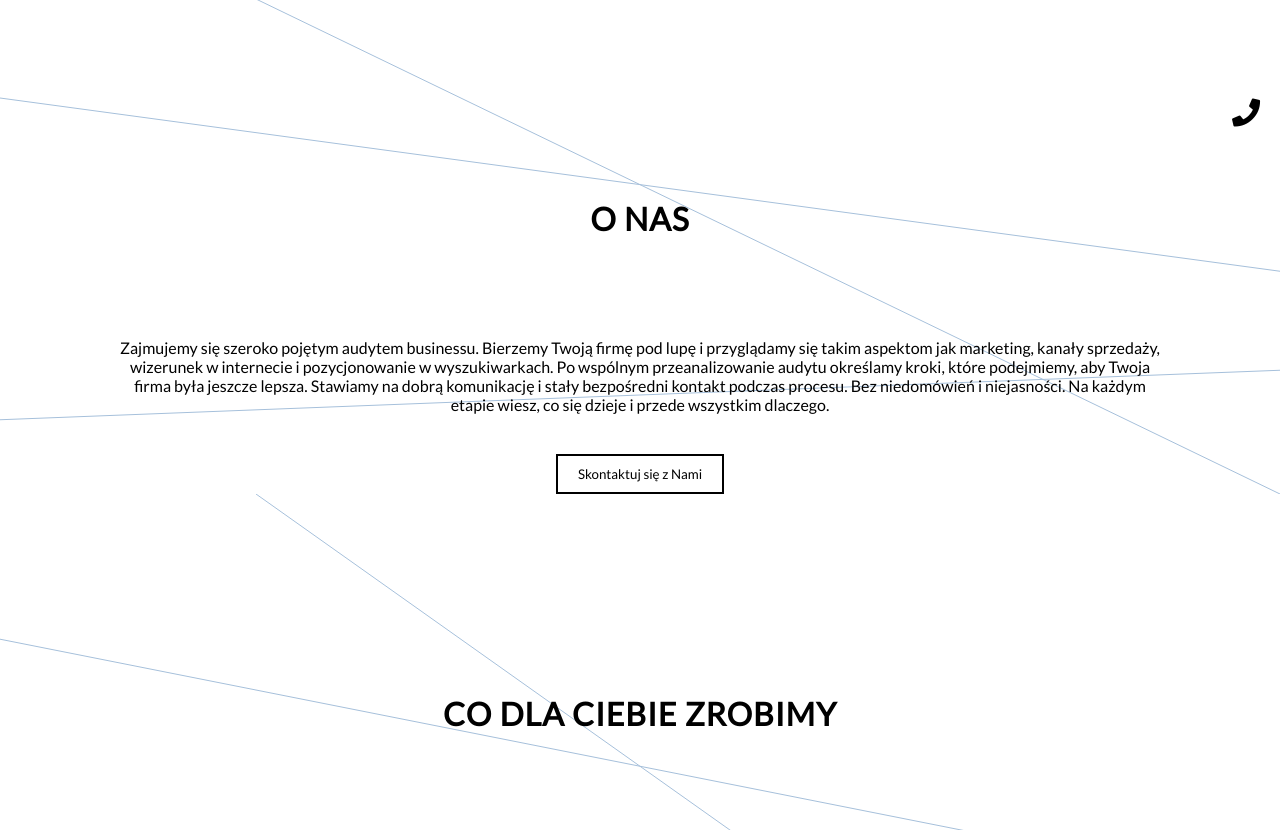
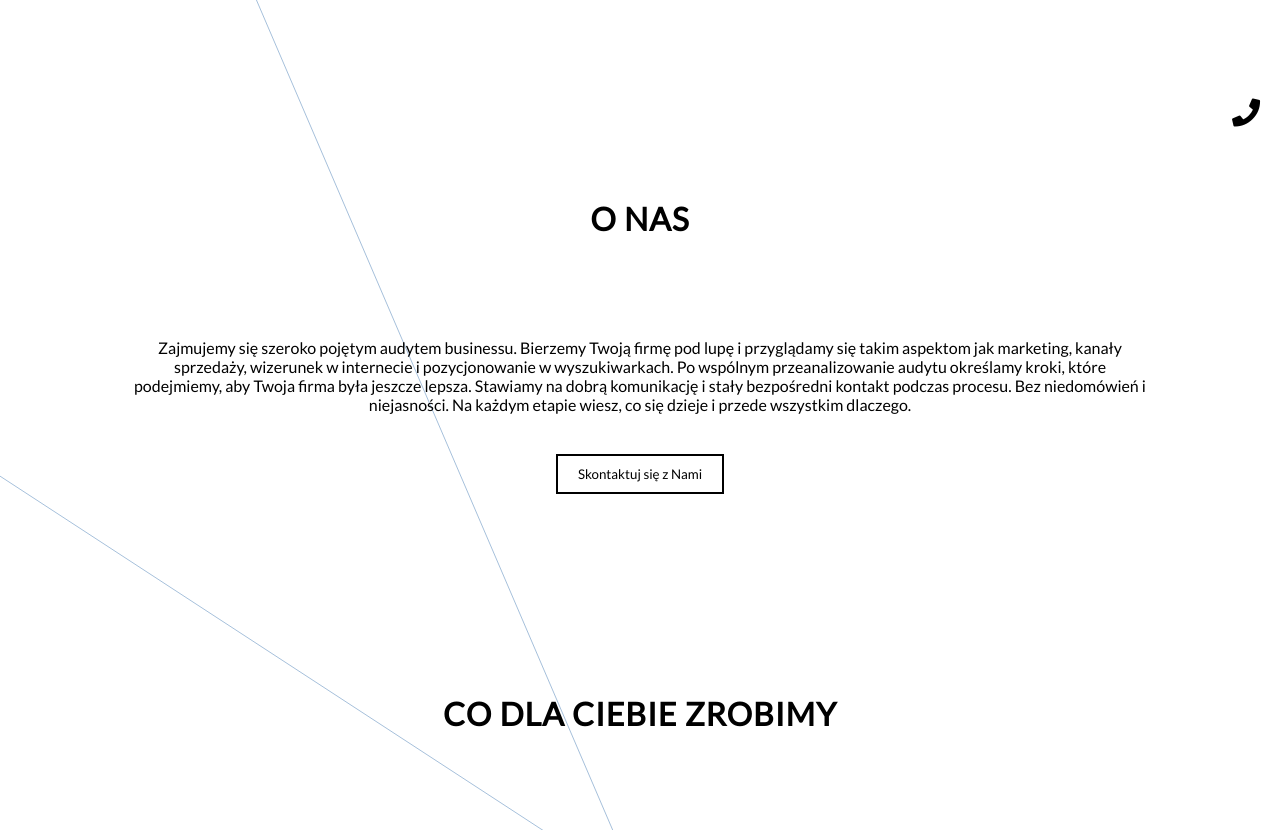
Before and after one commit to mszyszka/-Construction-company-site, a PHP site: page /index.htm in a window 1280 px wide. Shown: the part 651-1481 px from the top of the page. Run offline with PHP 8.4, Linux system fonts and the light colour scheme.

Commit message:
I changed max-width of p > 1200px in section.o-nas, and changed main grid

```diff
--- a/index.htm
+++ b/index.htm
@@ -45,12 +45,18 @@
             Zrobimy audyt Twojego businessu i pomożemy go zoptymalizować, tak abyś miał mniej na głowie i zarabiał więcej.
         </p>
     </header>
-    <section class="o-nas">
-            <svg width="100%" height="100%" version="1.1" class="o-nas-lines">
+    <main class="main-content">
+        <svg width="100%" height="100%" version="1.1" class="main-lines">
                 <line x1="0" x2="100%" y1="20%" y2="55%" stroke="#a6c0db" stroke-width="1"/>
                 <line x1="20%" x2="100%" y1="0" y2="100%" stroke="#a6c0db" stroke-width="1"/>
                 <line x1="0" x2="100%" y1="85%" y2="75%" stroke="#a6c0db" stroke-width="1"/>
         </svg>
+        <section class="o-nas">
+                <!-- <svg width="100%" height="100%" version="1.1" class="o-nas-lines">
+                    <line x1="0" x2="100%" y1="20%" y2="55%" stroke="#a6c0db" stroke-width="1"/>
+                    <line x1="20%" x2="100%" y1="0" y2="100%" stroke="#a6c0db" stroke-width="1"/>
+                    <line x1="0" x2="100%" y1="85%" y2="75%" stroke="#a6c0db" stroke-width="1"/>
+                </svg>         -->
                 <h1 class="o-nas-h1">O nas</h1>
                 <p class="o-nas-p">
                     Zajmujemy się szeroko pojętym audytem businessu. Bierzemy Twoją firmę pod lupę i przyglądamy się
@@ -63,11 +69,11 @@
         </section>
 
         <section class="co-mozemy">
-        <svg width="100%" height="100%" version="1.1" class="co-mozemy-lines">
+            <!-- <svg width="100%" height="100%" version="1.1" class="co-mozemy-lines">
                 <line x1="0" x2="100%" y1="20%" y2="55%" stroke="#a6c0db" stroke-width="1"/>
                 <line x1="20%" x2="100%" y1="0" y2="100%" stroke="#a6c0db" stroke-width="1"/>
                 <line x1="0" x2="100%" y1="85%" y2="75%" stroke="#a6c0db" stroke-width="1"/>
-        </svg>
+            </svg>         -->
             <!-- <i class="far fa-question-circle icon"></i> -->
             <h1 class="co-mozemy-h1">Co dla Ciebie zrobimy</h1>
 
@@ -94,11 +100,11 @@
         </section>
 
         <section class="zaufali-nam">
-        <svg width="100%" height="100%" version="1.1" class="zaufali-nam-lines">
+            <!-- <svg width="100%" height="100%" version="1.1" class="zaufali-nam-lines">
                 <line x1="0" x2="100%" y1="20%" y2="55%" stroke="#a6c0db" stroke-width="1"/>
                 <line x1="20%" x2="100%" y1="0" y2="100%" stroke="#a6c0db" stroke-width="1"/>
                 <line x1="0" x2="100%" y1="85%" y2="75%" stroke="#a6c0db" stroke-width="1"/>
-        </svg>
+            </svg>         -->
             <!-- <i class="far fa-question-circle icon"></i> -->
             <h1 class="zaufali-nam-h1">Zaufali nam</h1>
             <p class="zaufali-nam-p">
@@ -124,13 +130,13 @@
                 <img src="/img/adidas.svg" class="img-right-col">
             </div>
         </section>
-
+    </main>
     <section class="kontakt">
-        <svg width="100%" height="100%" version="1.1" class="o-nas-lines">
+        <!-- <svg width="100%" height="100%" version="1.1" class="o-nas-lines">
             <line x1="0" x2="100%" y1="20%" y2="55%" stroke="#a6c0db" stroke-width="1"/>
             <line x1="20%" x2="100%" y1="0" y2="100%" stroke="#a6c0db" stroke-width="1"/>
             <line x1="0" x2="100%" y1="85%" y2="75%" stroke="#a6c0db" stroke-width="1"/>
-        </svg>
+        </svg>         -->
         <h1 class="kontakt-h1">Kontakt</h1>
         <p class="kontakt-p">
             Masz pytania lub jakiekolwiek wątpliwości? Skontaktuj się z nami.
@@ -140,17 +146,14 @@
                 <!-- Imię -->
                 <input type="text" class="input-imie" name="name" placeholder="Imię">
             </label>
-
             <label class="label-email">
                 <!-- Twój email -->
                 <input type="email" class="input-email" name="email" placeholder="Email">
             </label>
-
             <label class="label-tytul">
                 <!-- Tytuł -->
                 <input type="text" class="input-tytul" name="subject" placeholder="Tytuł wiadomość">
             </label>
-
             <label class="label-wiadomosc">
                 <!-- Twoja Wiadomość -->
                 <textarea class="textarea-wiadomosc" name="message" placeholder="Twoja wiadomość"></textarea>
--- a/style.css
+++ b/style.css
@@ -131,17 +131,24 @@ h1 {
     .top-nav ul.nav-ul .li-3 {
       grid-area: li-3; }
 
+.main-content {
+  display: grid;
+  grid-template-columns: [main-col-start] auto [main-col-end];
+  grid-template-rows: [main-row-start] auto auto auto auto [main-row-end];
+  grid-template-areas: "main-lines" "section-o-nas" "section-co-mozemy" "section-zaufali-nam"; }
+  .main-content .main-lines {
+    grid-area: main-lines;
+    grid-column-start: main-col-start;
+    grid-column-end: main-col-end;
+    grid-row-start: main-row-start;
+    grid-row-end: main-row-end; }
+
 section.o-nas {
+  grid-area: section-o-nas;
   display: grid;
   grid-template-columns: [o-nas-col-start] auto [o-nas-col-end];
-  grid-template-rows: [o-nas-row-start] auto [o-nas-h1-start] auto [o-nas-h1-end o-nas-p-start] auto [o-nas-p-end o-nas-kontakt-btn-start] auto [o-nas-kontakt-btn-end o-nas-row-end];
-  grid-template-areas: "o-nas-lines" "o-nas-h1" "o-nas-p" "o-nas-kontakt-btn"; }
-  section.o-nas .o-nas-lines {
-    grid-area: o-nas-lines;
-    grid-column-start: o-nas-col-start;
-    grid-column-end: o-nas-col-end;
-    grid-row-start: o-nas-row-start;
-    grid-row-end: o-nas-row-end; }
+  grid-template-rows: [o-nas-row-start o-nas-h1-start] auto [o-nas-h1-end o-nas-p-start] auto [o-nas-p-end o-nas-kontakt-btn-start] auto [o-nas-kontakt-btn-end o-nas-row-end];
+  grid-template-areas: "o-nas-h1" "o-nas-p" "o-nas-kontakt-btn"; }
   section.o-nas .o-nas-h1 {
     grid-area: o-nas-h1;
     justify-self: center;
@@ -164,16 +171,11 @@ section.o-nas {
       color: #fff; }
 
 section.co-mozemy {
+  grid-area: section-co-mozemy;
   display: grid;
   grid-template-columns: [co-mozemy-col-start] auto [co-mozemy-col-end];
-  grid-template-rows: [co-mozemy-row-start co-mozemy-h1-start] auto [co-mozemy-h1-end] auto [co-mozemy-end];
-  grid-template-areas: "co-mozemy-lines" "co-mozemy-h1" "co-mozemy-ul"; }
-  section.co-mozemy .co-mozemy-lines {
-    grid-area: co-mozemy-lines;
-    grid-column-start: co-mozemy-col-start;
-    grid-column-end: co-mozemy-col-end;
-    grid-row-start: co-mozemy-row-start;
-    grid-row-end: co-mozemy-row-end; }
+  grid-template-rows: [co-mozemy-row-start co-mozemy-h1-start] auto [co-mozemy-h1-end co-mozemy-ul-start] auto [co-mozemy-ul-end co-mozemy-row-end];
+  grid-template-areas: "co-mozemy-h1" "co-mozemy-ul"; }
   section.co-mozemy .co-mozemy-h1 {
     grid-area: co-mozemy-h1;
     justify-self: center;
@@ -467,7 +459,9 @@ footer {
           padding: 10px 0; }
 
   .o-nas .o-nas-p {
-    padding: 0 120px !important; }
+    display: block;
+    max-width: 1100px;
+    margin: 0 auto 40px auto; }
   .o-nas .o-nas-h1 {
     margin: 200px 0 100px 0 !important; }
 
--- a/style.scss
+++ b/style.scss
@@ -185,24 +184,44 @@ h1 {
     }
 }
 
+//////////////////////////////////main.main-content////////////////////////////////////
+.main-content {
+    display: grid;
+    grid-template-columns: [main-col-start] auto [main-col-end];
+    grid-template-rows: [main-row-start] auto auto auto auto [main-row-end];
+    grid-template-areas:
+    "main-lines"
+    "section-o-nas"
+    "section-co-mozemy"
+    "section-zaufali-nam";
+    .main-lines {
+        grid-area: main-lines;
+        grid-column-start: main-col-start;
+        grid-column-end: main-col-end;
+        grid-row-start: main-row-start;
+        grid-row-end: main-row-end;
+    }
+
+}
 //////////////////////////////////section.o-nas////////////////////////////////////
 section.o-nas {
+    grid-area: section-o-nas;
     display: grid;
     grid-template-columns: [o-nas-col-start] auto [o-nas-col-end];
-    grid-template-rows: [o-nas-row-start ] auto [o-nas-h1-start] auto [o-nas-h1-end o-nas-p-start] auto [o-nas-p-end o-nas-kontakt-btn-start] auto [o-nas-kontakt-btn-end o-nas-row-end];
+    grid-template-rows: [o-nas-row-start o-nas-h1-start] auto [o-nas-h1-end o-nas-p-start] auto [o-nas-p-end o-nas-kontakt-btn-start] auto [o-nas-kontakt-btn-end o-nas-row-end];
     grid-template-areas:
-    "o-nas-lines"
+    // "o-nas-lines"
     "o-nas-h1"
     "o-nas-p"
     "o-nas-kontakt-btn";
 
-    .o-nas-lines {
-        grid-area: o-nas-lines;
-        grid-column-start: o-nas-col-start;
-        grid-column-end: o-nas-col-end;
-        grid-row-start: o-nas-row-start;
-        grid-row-end: o-nas-row-end;
-    }
+    // .o-nas-lines {
+    //     grid-area: o-nas-lines;
+    //     grid-column-start: o-nas-col-start;
+    //     grid-column-end: o-nas-col-end;
+    //     grid-row-start: o-nas-row-start;
+    //     grid-row-end: o-nas-row-end;
+    // }
 
     .o-nas-h1 {
         grid-area: o-nas-h1;
@@ -233,22 +252,23 @@ section.o-nas {
 }
 /////////////////////////////section.co-mozemy///////////////////////////////////////
 section.co-mozemy {
+    grid-area: section-co-mozemy;
     display: grid;
     grid-template-columns: [co-mozemy-col-start] auto [co-mozemy-col-end];
-    grid-template-rows: [co-mozemy-row-start co-mozemy-h1-start] auto [co-mozemy-h1-end] auto [co-mozemy-end];
+    grid-template-rows: [co-mozemy-row-start co-mozemy-h1-start] auto [co-mozemy-h1-end co-mozemy-ul-start] auto [co-mozemy-ul-end co-mozemy-row-end];
     grid-template-areas:
-    "co-mozemy-lines"
+    // "co-mozemy-lines"
     "co-mozemy-h1"
     "co-mozemy-ul";
     // padding: 60px 20px 60px 20px;
 
-    .co-mozemy-lines {
-        grid-area: co-mozemy-lines;
-        grid-column-start: co-mozemy-col-start;
-        grid-column-end: co-mozemy-col-end;
-        grid-row-start: co-mozemy-row-start;
-        grid-row-end: co-mozemy-row-end;
-    }
+    // .co-mozemy-lines {
+    //     grid-area: co-mozemy-lines;
+    //     grid-column-start: co-mozemy-col-start;
+    //     grid-column-end: co-mozemy-col-end;
+    //     grid-row-start: co-mozemy-row-start;
+    //     grid-row-end: co-mozemy-row-end;
+    // }
 
     .co-mozemy-h1 {
         grid-area: co-mozemy-h1;
@@ -677,7 +699,9 @@ footer {
     }
     .o-nas {
         .o-nas-p {
-            padding: 0 120px!important;
+            display: block;
+            max-width: 1100px;
+            margin: 0 auto 40px auto;
         }
         .o-nas-h1 {
             margin: 200px 0 100px 0!important;
```
Also changed, not shown: other parts of style.css (+12 -17 lines), other parts of style.scss (+28 -20 lines), 1 other file. Lines whose indentation alone changed are shown as unchanged.
